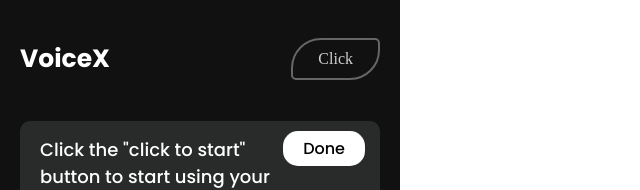
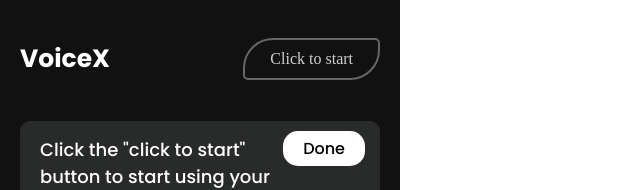
Before and after one commit to AdejumoOlanrewaju/VoiceX, a browser extension: page index.html in a window 1280 px wide. Shown: the top 190 px of the page, without its empty margins (0-640 px from the left). Drawn offline with Linux system fonts and the light colour scheme.

Commit message:
edit index.html

```diff
--- a/index.html
+++ b/index.html
@@ -14,7 +14,7 @@
     <div class = "wrapper">
         <div class = "head-content">
             <h3 class = "action">VoiceX</h3>
-            <button class = "action-btn">Click</button>
+            <button class = "action-btn">Click to start</button>
         </div>
         <p class = "output"></p>
         <p class = "allow"></p>
```
